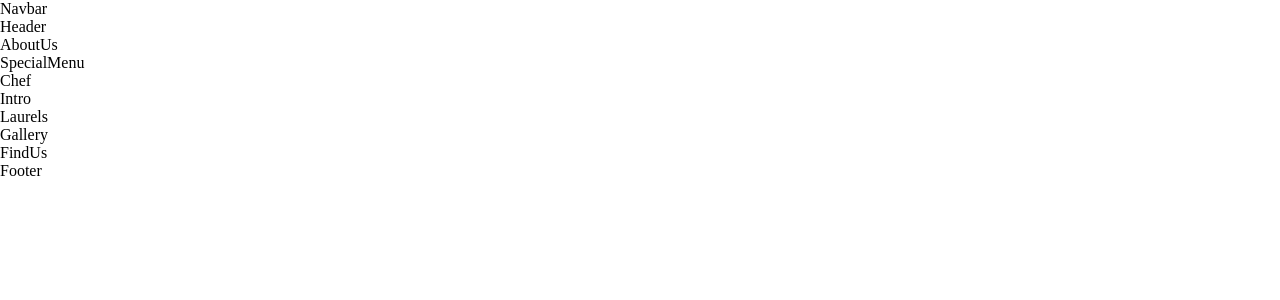
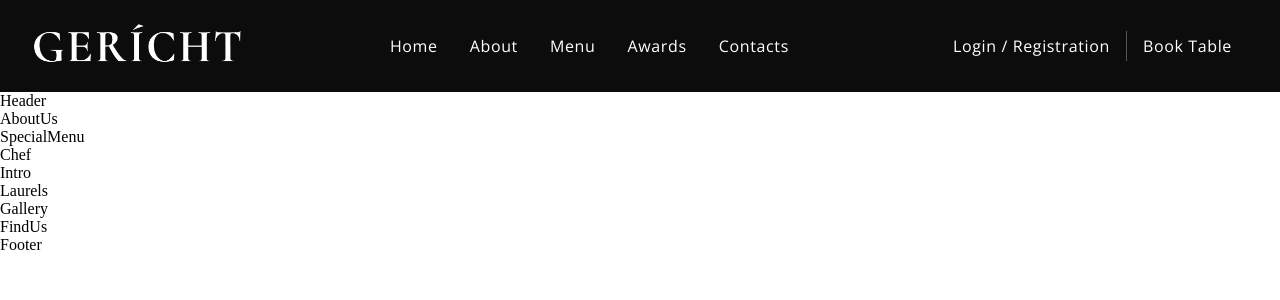
Before and after one commit to samuelgetachewaz/Gerish-Restaurant, a React (Create React App) app: page / in a window 1280 px wide. Shown: the top 300 px of the page. Built offline with nearby package versions, Linux system fonts and the light colour scheme; a web font is replaced by a local one.

Commit message:
navBar__done

```diff
--- a/package.json
+++ b/package.json
@@ -35,5 +35,8 @@
       "last 1 firefox version",
       "last 1 safari version"
     ]
+  },
+  "devDependencies": {
+    "@babel/plugin-proposal-private-property-in-object": "^7.21.11"
   }
 }
--- a/src/App.css
+++ b/src/App.css
@@ -9,7 +9,8 @@
 }
 
 .app__bg {
-  background: url('./assets/bg.png');
+  /* background: url('./assets/bg.png'); */
+  background: black;
   background-position: center;
   background-size: cover;
   background-repeat: repeat;
--- a/src/components/Navbar/Navbar.css
+++ b/src/components/Navbar/Navbar.css
@@ -0,0 +1,134 @@
+.app__navbar {
+    width: 100%;
+    display: flex;
+    justify-content: space-between;
+    align-items: center;
+    background: var(--color-black);
+    color: white;
+    text-transform: capitalize;
+    padding: 1rem 2rem;
+}
+
+
+.app__navbar-logo  {
+    display: flex;
+    justify-content: flex-start;
+    align-items: center;
+}
+
+
+.app__navbar-logo img {
+    width: 150px;
+}
+
+.app__navbar-links {
+    flex: 1;
+    display: flex;
+    justify-content: center;
+    align-items: center;
+    list-style: none;
+
+}
+
+.app__navbar-links li {
+    margin: 0 1rem;
+    cursor: pointer;
+}
+
+.app__navbar-links li:hover {
+    color: var(--color-gray);
+}
+
+
+.app__navbar-login {
+    display: flex;
+    justify-content: flex-end;
+    align-items: center;
+}
+
+.app__navbar-login a {
+    margin: 0 1rem;
+    text-decoration: none;
+    transition: 0.5s ease;
+}
+
+.app__navbar-login a:hover {
+    border-bottom: 1px solid var(--color-golden);
+}
+
+.app__navbar-login div {
+    width: 1px;
+    height: 30px;
+    background-color: var(--color-gray);
+}
+
+.app__navbar-smallscreen {
+    display: none;
+}
+
+.app__navbar-smallscreen_overlay {
+    position: fixed;
+    top: 0;
+    left: 0;
+    width: 100%;
+    height: 100%;
+    background: var(--color-black);
+    transition: 0.5s ease;
+
+    flex-direction: column;
+    z-index: 5;
+}
+
+.app__navbar-smallscreen_overlay .overlay__close {
+    font-size: 27px;
+    color: var(--color-golden);
+    cursor: pointer;
+
+    position: absolute;
+    top: 20px;
+    right: 20px;
+}
+.app__navbar-smallscreen_links {
+    list-style: none;
+}
+
+.app__navbar-smallscreen_links li {
+    margin: 2rem;
+    cursor: pointer;
+    color:var(--color-golden);
+    font-size: 2rem;
+    text-align: center;
+    font-family: var(--font-base);
+}
+
+.app__navbar-smallscreen_links li:hover {
+    color: var(--color-white);
+}
+
+@media screen and (max-width: 2000px) {
+    .app__navbar-logo img {
+        width:210px;
+    }
+
+}
+@media screen and (max-width: 1150px) {
+    .app__navbar-links {
+        display: none;
+    }
+    .app__navbar-smallscreen{
+        display: flex;
+        flex-direction: column;
+    }
+}
+
+@media screen and (max-width: 650px) {
+    .app__navbar {
+        padding: 1rem;
+    }
+    .app__navbar-login {
+        display: none;
+    }
+    .app__navbar-logo img {
+        width:110px;
+    }
+}
--- a/src/components/Navbar/Navbar.jsx
+++ b/src/components/Navbar/Navbar.jsx
@@ -1,11 +1,52 @@
 import React from 'react';
+import { GiHamburgerMenu } from 'react-icons/gi';
+import { MdOutlineRestaurantMenu } from 'react-icons/md';
 
+import images from '../../constants/images';
 import './Navbar.css';
 
-const Navbar = () => (
-  <div>
-    Navbar
-  </div>
-);
+
+const Navbar = () => {
+  const [toggleMenu, setToggleMenu] = React.useState(false);
+
+  const Menu = () => {
+    return (
+    <> <li className='p__opensans'><a href="#home">home</a></li>
+    <li className='p__opensans'><a href="#about">about</a></li>
+    <li className='p__opensans'><a href="#menu">menu</a></li>
+    <li className='p__opensans'><a href="#awards">awards</a></li>
+    <li className='p__opensans'><a href="#contacts">contacts</a></li></>
+    )
+  }
+return (
+  <nav className='app__navbar'>
+    <div className='app__navbar-logo'>
+      <img src={images.gericht} alt="app logo" />
+    </div>
+    <ul className='app__navbar-links'>
+     <Menu />
+    </ul>
+    <div className='app__navbar-login'>
+    <a href="#login" className='p__opensans'>login / registration</a>
+      <div />
+    <a href="/" className='p__opensans'>book table</a>
+    </div>
+    <div className='app__navbar-smallscreen'>
+      <GiHamburgerMenu color='#fff' fontSize={27} onClick={() => setToggleMenu(true) }/>
+
+    {toggleMenu && (
+      <div className='app__navbar-smallscreen_overlay flex__center slide-bottom'>
+            <MdOutlineRestaurantMenu fontSize={27} className='overlay__close' onClick={() => setToggleMenu(false)}/>
+        <ul className='app__navbar-smallscreen_links'>
+          <Menu />
+        </ul>
+          </div>
+        )}
+
+    </div>
+
+  </nav>
+)
+}
 
 export default Navbar;
```
Also changed, not shown: src/constants/images.js (+16 -16 lines), 1 other file (tests, documents, lock files or other folders).
